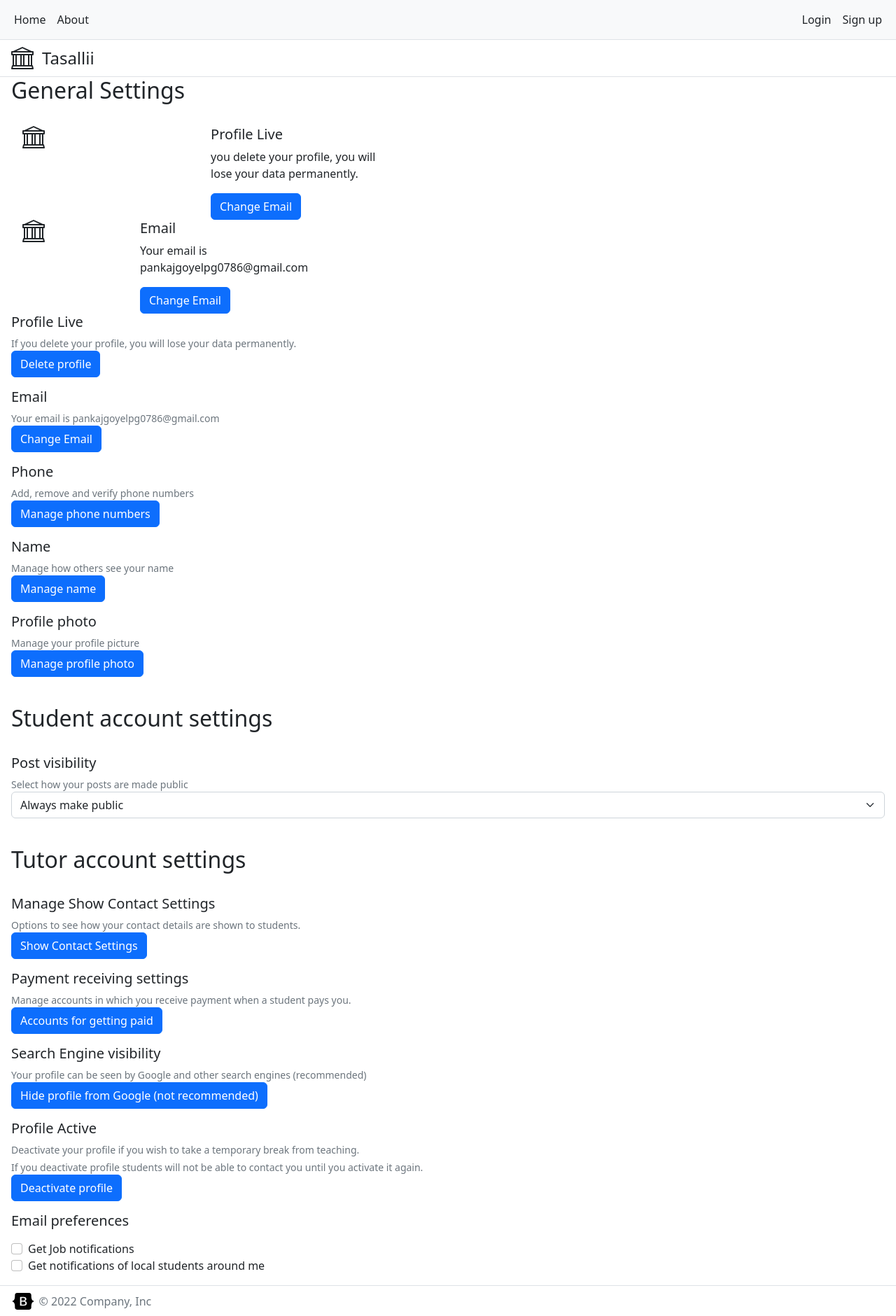
After one commit to abhishekjha2468/Tasalli, a Flask app: template templates/settings.html in a window 1280 px wide. The commit adds this page. Shown: the whole page at 70% size. Run offline with Flask 2, Linux system fonts and the light colour scheme; the template is opened without the code that fills it, so the values that code supplies are empty; some libraries are stand-ins or nearby versions.

Commit message:
Two templates added Skilltest.html Setting.html changes in  general template api

```diff
--- a/app.py
+++ b/app.py
@@ -32,7 +32,10 @@ def pages_render(section):
 #     f=open("section"+".html","r")
 #     text=f.read()
 #     f.close()
-    return render_template(section+".html")
+    try:
+        return render_template(section+".html")
+    except:
+        return f"{section} page is not build"
 
 @app.route("/", methods=['GET','POST'])
 def Landing_page():
--- a/templates/homepage_expert.html
+++ b/templates/homepage_expert.html
@@ -124,9 +124,9 @@
             <li class="nav-item"><a href="/" class="nav-link link-dark px-2">About</a></li>
         </ul>
         <ul class="nav">
-          <li class="nav-item"><a href="/" class="nav-link link-dark px-2">Skill Test</a></li>
+          <li class="nav-item"><a href="/skillTest" class="nav-link link-dark px-2">Skill Test</a></li>
 
-            <li class="nav-item"><a href="/" class="nav-link link-dark px-2">Dashboard</a></li>
+            <li class="nav-item"><a href="/Dashboard" class="nav-link link-dark px-2">Dashboard</a></li>
 
         </ul>
     </div>
--- /dev/null
+++ b/templates/settings.html
@@ -0,0 +1,184 @@
+<!doctype html>
+<html lang="en">
+  <head>
+    <meta charset="utf-8">
+    <meta name="viewport" content="width=device-width, initial-scale=1">
+    <title>Settings</title>
+    <link href="css/bootstrap.min.css" rel="stylesheet">
+  <style>
+     .nav-scroller .nav {
+          display: flex;
+          flex-wrap: nowrap;
+          padding-bottom: 1rem;
+          margin-top: -1px;
+          overflow-x: auto;
+          text-align: center;
+          white-space: nowrap;
+          -webkit-overflow-scrolling: touch;
+        }
+  </style>
+  </head>
+
+  <body>
+    <!--Svg elements started -->
+    <svg xmlns="http://www.w3.org/2000/svg" style="display: none;">
+      <symbol id ="bank"  fill="currentColor" class="bi bi-bank" viewBox="0 0 16 16">
+          <path d="m8 0 6.61 3h.89a.5.5 0 0 1 .5.5v2a.5.5 0 0 1-.5.5H15v7a.5.5 0 0 1 .485.38l.5 2a.498.498 0 0 1-.485.62H.5a.498.498 0 0 1-.485-.62l.5-2A.501.501 0 0 1 1 13V6H.5a.5.5 0 0 1-.5-.5v-2A.5.5 0 0 1 .5 3h.89L8 0ZM3.777 3h8.447L8 1 3.777 3ZM2 6v7h1V6H2Zm2 0v7h2.5V6H4Zm3.5 0v7h1V6h-1Zm2 0v7H12V6H9.5ZM13 6v7h1V6h-1Zm2-1V4H1v1h14Zm-.39 9H1.39l-.25 1h13.72l-.25-1Z"></path>
+        </symbol>
+        <symbol id="bootstrap" viewBox="0 0 118 94">
+          <title>Bootstrap</title>
+          <path fill-rule="evenodd" clip-rule="evenodd"
+            d="M24.509 0c-6.733 0-11.715 5.893-11.492 12.284.214 6.14-.064 14.092-2.066 20.577C8.943 39.365 5.547 43.485 0 44.014v5.972c5.547.529 8.943 4.649 10.951 11.153 2.002 6.485 2.28 14.437 2.066 20.577C12.794 88.106 17.776 94 24.51 94H93.5c6.733 0 11.714-5.893 11.491-12.284-.214-6.14.064-14.092 2.066-20.577 2.009-6.504 5.396-10.624 10.943-11.153v-5.972c-5.547-.529-8.934-4.649-10.943-11.153-2.002-6.484-2.28-14.437-2.066-20.577C105.214 5.894 100.233 0 93.5 0H24.508zM80 57.863C80 66.663 73.436 72 62.543 72H44a2 2 0 01-2-2V24a2 2 0 012-2h18.437c9.083 0 15.044 4.92 15.044 12.474 0 5.302-4.01 10.049-9.119 10.88v.277C75.317 46.394 80 51.21 80 57.863zM60.521 28.34H49.948v14.934h8.905c6.884 0 10.68-2.772 10.68-7.727 0-4.643-3.264-7.207-9.012-7.207zM49.948 49.2v16.458H60.91c7.167 0 10.964-2.876 10.964-8.281 0-5.406-3.903-8.178-11.425-8.178H49.948z">
+          </path>
+        </symbol>
+      </svg>
+      <!--Svg elements ended-->
+    <!--Header/Navbar started-->
+   <nav class="py-2 bg-light border-bottom">
+        <div class="container d-flex flex-wrap" style="max-width: 100%;">
+            <ul class="nav me-auto">
+                <li class="nav-item"><a href="#" class="nav-link link-dark px-2 active" aria-current="page">Home</a></li>
+                <li class="nav-item"><a href="#" class="nav-link link-dark px-2">About</a></li>
+            </ul>
+            <ul class="nav">
+                <li class="nav-item"><a href="#" class="nav-link link-dark px-2">Login</a></li>
+                <li class="nav-item"><a href="#" class="nav-link link-dark px-2">Sign up</a></li>
+
+            </ul>
+        </div>
+    </nav>
+    <header class="border-bottom">
+      <div class="container d-flex flex-wrap justify-content-center" style="max-width: 100%; padding-top: 0.5rem; padding-bottom: 0.5rem;">
+            <a href="/" class="d-flex align-items-center mb-3 mb-lg-0 me-lg-auto text-dark text-decoration-none">
+                <svg class="bi me-2" width="40" height="32">
+                    <use xlink:href="#bank" />
+                </svg>
+                <span class="fs-4">Tasallii</span>
+            </a>
+        </div>
+    </header>
+     <!--Header/Navbar ended-->
+
+     <div style="margin-left: 1em;margin-right: 1em;">
+     <h2>General Settings</h2>
+     <br>
+
+     <div class="container" style="margin: 0px;">
+      <div class="row" style="width: fit-content;">
+        <div class="col">
+          <svg class="bi me-2" width="40" height="32">
+            <use xlink:href="#bank" />
+        </svg>
+        </div>
+        <div class="col">
+          <h5>Profile Live</h5>
+          <p> you delete your profile, you will lose your data permanently.</p>
+          <button type="submit" class="btn btn-primary">Change Email</button>
+        </div>
+      </div>
+      <div class="row" style="width: fit-content;">
+        <div class="col">
+          <svg class="bi me-2" width="40" height="32">
+            <use xlink:href="#bank" />
+        </svg>
+        </div>
+        <div class="col">
+          <h5>Email</h5>
+          <p>Your email is pankajgoyelpg0786@gmail.com</p>
+          <button type="submit" class="btn btn-primary">Change Email</button>
+        </div>
+      </div>
+    </div>
+<div class="mb-3">
+  <h5>Profile Live</h5>
+  <div id="profileHelp" class="form-text">If you delete your profile, you will lose your data permanently.</div>
+  <button type="submit" class="btn btn-primary">Delete profile</button>
+</div>
+<div class="mb-3">
+  <h5>Email</h5>
+  <div id="emailHelp" class="form-text">Your email is pankajgoyelpg0786@gmail.com</div>
+  <button type="submit" class="btn btn-primary">Change Email</button>
+</div>
+<div class="mb-3">
+  <h5>Phone</h5>
+  <div id="phoneHelp" class="form-text">Add, remove and verify phone numbers</div>
+  <button type="submit" class="btn btn-primary">Manage phone numbers</button>
+</div>
+<div class="mb-3">
+  <h5>Name</h5>
+  <div id="nameHelp" class="form-text">Manage how others see your name</div>
+<button type="submit" class="btn btn-primary">Manage name</button>
+</div>
+<div class="mb-3">
+  <h5>Profile photo</h5>
+  <div id="profilePhotoHelp" class="form-text">Manage your profile picture</div>
+<button type="submit" class="btn btn-primary">Manage profile photo</button>
+</div>
+
+<br>
+<h2>Student account settings</h2>
+     <br>
+
+<div class="mb-3">
+  <h5>Post visibility</h5>
+  <div id="postVisibilityHelp" class="form-text">Select how your posts are made public</div>
+  <select id="alwaysMakePublic" class="form-select">
+    <option>Always make public</option>
+    <option>Never make public</option>
+  </select>
+</div>
+
+<br>
+<h2>Tutor account settings</h2>
+     <br>
+
+     <div class="mb-3">
+      <h5>Manage Show Contact Settings</h5>
+      <div id="manageShowContactSettings" class="form-text">Options to see how your contact details are shown to students.</div>
+      <button type="submit" class="btn btn-primary">Show Contact Settings</button>
+    </div>
+    <div class="mb-3">
+      <h5>Payment receiving settings</h5>
+      <div id="paymentReceivingSettings" class="form-text">Manage accounts in which you receive payment when a student pays you.</div>
+      <button type="submit" class="btn btn-primary">Accounts for getting paid</button>
+    </div>
+    <div class="mb-3">
+      <h5>Search Engine visibility</h5>
+      <div id="searchEngineVisibility" class="form-text">Your profile can be seen by Google and other search engines (recommended)</div>
+      <button type="submit" class="btn btn-primary">Hide profile from Google (not recommended)</button>
+    </div>
+    <div class="mb-3">
+      <h5>Profile Active</h5>
+      <div id="profileActive" class="form-text">Deactivate your profile if you wish to take a temporary break from teaching.</div>
+      <div id="profileActive" class="form-text">If you deactivate profile students will not be able to contact you until you activate it again.</div>
+
+      <button type="submit" class="btn btn-primary">Deactivate profile</button>
+    </div>
+    <div class="mb-3">
+      <h5>Email preferences</h5>
+  </div>
+      <div class="mb-3 form-check">
+        <input type="checkbox" class="form-check-input" id="exampleCheck1">
+        <label class="form-check-label" for="exampleCheck1">Get Job notifications</label>
+        <br>
+        <input type="checkbox" class="form-check-input" id="exampleCheck2">
+        <label class="form-check-label" for="exampleCheck2">Get notifications of local students around me</label>
+      </div>
+
+    </div>
+
+   <!--footer started-->
+   <footer class="d-flex flex-wrap justify-content-between align-items-center  border-top" style="padding-top: 0.5em; padding-bottom: 0.5em">
+    <div class="col-md-4 d-flex align-items-center" style="padding-top: 0.1em; padding-left: 1.1em; padding-bottom: 0.1em;">
+      <a href="/" class="mb-3 me-2 mb-md-0 text-muted text-decoration-none lh-1">
+        <svg class="bi" width="30" height="24">
+          <use xlink:href="#bootstrap" />
+        </svg>
+      </a>
+      <span class="mb-3 mb-md-0 text-muted">&copy; 2022 Company, Inc</span>
+    </div>
+  </footer>
+    <!--footer ended-->
+    <script src="js/bootstrap.bundle.min.js"></script>
+  </body>
+</html>
```
Also changed, not shown: templates/skillTest.html (added, +243 -0 lines).
